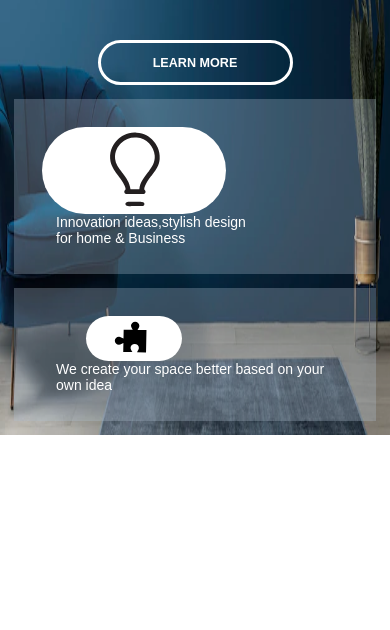
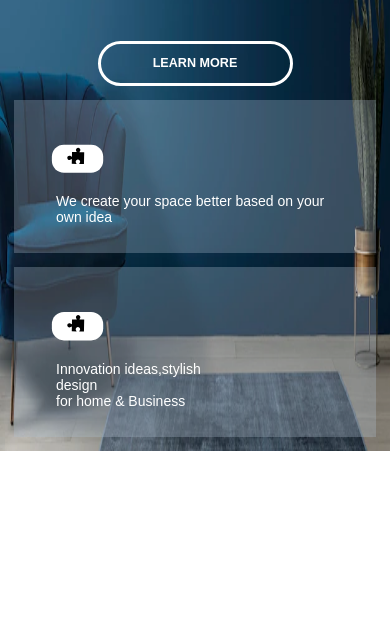
Before and after one commit to technowasim3/10-Interior-Design-Landing-Page, a plain HTML site: page index.html in a window 390 px wide. Shown: the part 214-844 px from the top of the page. Drawn offline with Linux system fonts and the light colour scheme.

Commit message:
Responsive Design Implemented

```diff
--- a/index.html
+++ b/index.html
@@ -4,17 +4,21 @@
     <meta charset="UTF-8">
     <meta http-equiv="X-UA-Compatible" content="IE=edge">
     <meta name="viewport" content="width=device-width, initial-scale=1.0">
+    <link rel="stylesheet" href="css/style.css">
     <title>Interior Design Landing Page</title>
-    <link rel="stylesheet" href="./css/style.css">
 </head>
+
 <body>
     <div class="container">
-        <!-- Navigation Bar  -->
+
+        <!-- =====Navigation Section======= -->
         <nav>
             <div class="logo">
                 <img src="./images/white-logo.png" alt="logo">
             </div>
             <div class="list-container">
+
+                <div class="list-box">
                     <div class="list">
                         <ul>
                             <li href="#" class="list-item">About Us</li>
@@ -25,33 +29,53 @@
                         </ul>
                     </div>
                     <div class="contact">
-                <img src="./images/1-cropped.svg" class="call-image" alt="call-image">
+                        <img src="./images/1.svg" alt="call-image">
                         <div class="contact-content">
                             <h3>Call Us</h3>
                             <p>+38 (097) 654 54 32</p>
                         </div>
                     </div>
                 </div>
-        <hr class="hr">
+                <hr>
+            </div>
 
         </nav>
-        <hr class="new1">
-        <!-- Hero Section -->
+
+        <!-- ===========Hero Section============== -->
         <div class="hero">
             <div class="content">
                 <h1>Interior Design That Care About Details</h1>
-                <buttton class="btn">LEARN MORE</buttton>
+                <button class="btn">LEARN MORE</button>
             </div>
-        <div class="cards">
-            <div class="card">
-                <img src="./images/2-cropped.svg" class="bulb-image"  alt="bulb-image">
-                <p>Innovation ideas,stylish design <br>for home & Business</p>
+            <div class="cards-container">
+
+
+                <div class="cards cards1">
+                    <div class="card card1">
+                        <img class="bulb-image" src="./images/2.svg" alt="bulb-image">
+                        <p>We create your space better based on your own idea</p>
                     </div>
-            <div class="card">
-                <img src="./images/3-cropped.svg"class="puzzle-image" height="45px" width="45px" alt="puzzle-image">
-                <p>We create your space better based on your own idea</p>
+                    <div class="design1">
+                        <div class="circle circle1"></div>
+                        <div class="line line1"></div>
+                    </div>
+                </div>
+
+
+                <div class=" cards cards2">
+                    <div class="card card2">
+                        <img class="puzzle-image" src="./images/2.svg" alt="puzzle-img">
+                        <p>Innovation ideas,stylish <br>  design<br> for home & Business</p>
+                    </div>
+                    <div class="design2">
+                        <div class="circle circle2"></div>
+                        <div class="line line2"></div>
+                    </div>
+                </div>
+
             </div>
         </div>
     </div>
 </body>
+
 </html>
```
Also changed, not shown: images/1-cropped.svg (deleted), images/1.svg (added), images/10.png (renamed from 10.png), images/2-cropped.svg (deleted), images/2.svg (added), images/3.svg, images/Interior Design landing page.png (renamed from Interior Design landing page.png), images/Interior Design landing page.svg (added). Lines whose indentation alone changed are shown as unchanged.
